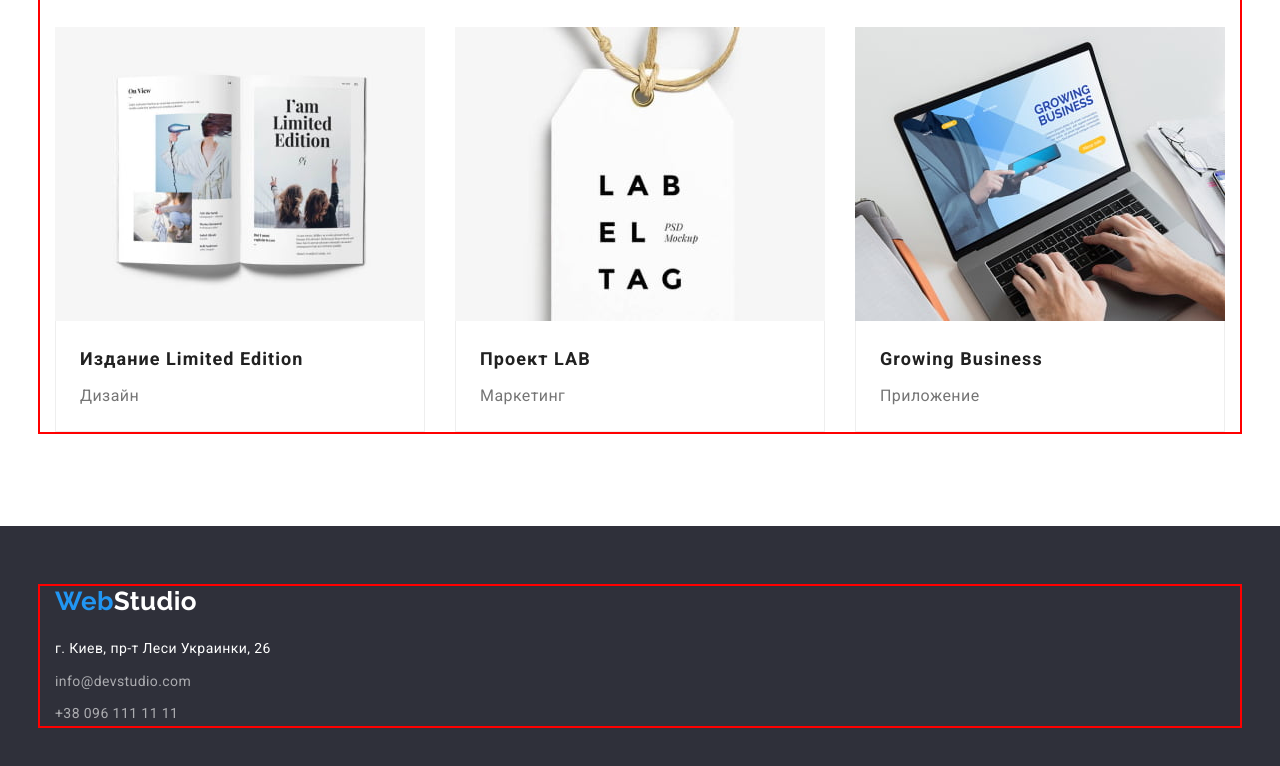
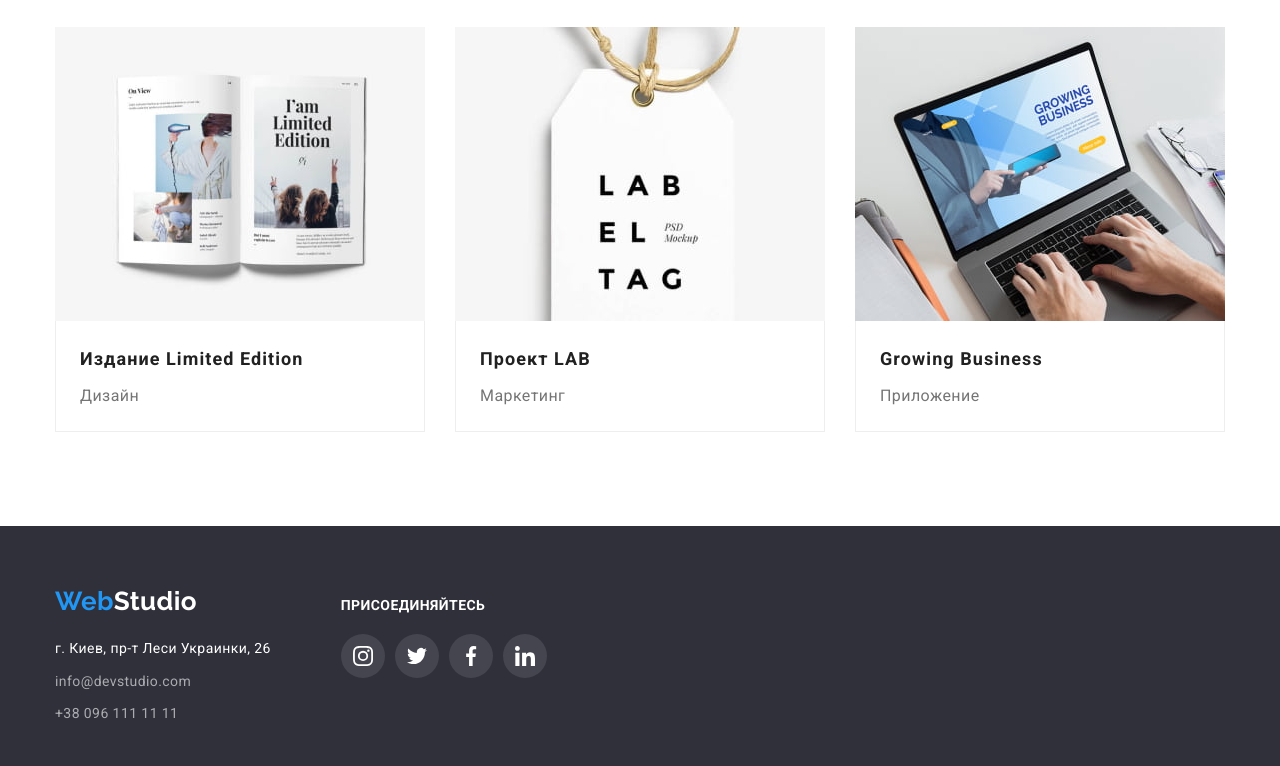
Before and after one commit to skynet3737/goit-markup-hw-04, a plain HTML site: page portfolio.html in a window 1280 px wide. Shown: the part 1106-1872 px from the top of the page. Drawn offline with nearby package versions, Linux system fonts and the light colour scheme.

Commit message:
Homework 4 final

```diff
--- a/css/styles.css
+++ b/css/styles.css
@@ -24,7 +24,6 @@ body {
   width: 1200px;
   margin: 0 auto;
   padding: 0 15px;
-  outline: 2px solid red;
 }
 
 h1,
@@ -535,6 +534,13 @@ margin-bottom: 20px;
   margin-left: 8px;
 }
 
+.portfolio .element-list:hover,
+.portfolio .element-list:focus {
+  box-shadow: 0px 1px 1px rgba(0, 0, 0, 0.12),
+  0px 4px 4px rgba(0, 0, 0, 0.06),
+  1px 4px 6px rgba(0, 0, 0, 0.16);
+}
+
 .portfolio-link {
   width: 370px;
   padding-top: 20px;
--- a/portfolio.html
+++ b/portfolio.html
@@ -182,19 +182,62 @@
     <!-- Подвал портфолио -->
     <footer class="footer-contacts">
       <div class="container">
-        <a class="footer-bottom" href="./index.html"
+        <div class="footer-info">
+          <div class="footer-one">
+            <a class="footer-bottom" href="/"
               ><span class="logo-web">Web</span><span class="logo-footer">Studio</span></a
             >
             <address>
               <ul class="footer-address">
                 <li><a class="address footer-link" href="/">г. Киев, пр-т Леси Украинки, 26</a></li>
                 <li>
-              <a class="link footer-link" href="mailto:info@devstudio.com">info@devstudio.com</a>
+                  <a class="link footer-link" href="mailto:info@devstudio.com"
+                    >info@devstudio.com</a
+                  >
                 </li>
                 <li><a class="link" href="tel:+380961111111">+38 096 111 11 11</a></li>
               </ul>
             </address>
           </div>
+
+          <div class="footer-block">
+            <h2 class="footer-title">присоединяйтесь</h2>
+            <ul class="footer-list">
+              <li class="footer-item">
+                <a class="footer-social" href="">
+                  <svg class="footer-icon">
+                    <use href="./images/symbol-defs.svg#icon-instagram"></use>
+                  </svg>
+                </a>
+              </li>
+
+              <li class="footer-item">
+                <a class="footer-social" href="">
+                  <svg class="footer-icon">
+                    <use href="./images/symbol-defs.svg#icon-twitter"></use>
+                  </svg>
+                </a>
+              </li>
+
+              <li class="footer-item">
+                <a class="footer-social" href="">
+                  <svg class="footer-icon">
+                    <use href="./images/symbol-defs.svg#icon-facebook"></use>
+                  </svg>
+                </a>
+              </li>
+
+              <li class="footer-item">
+                <a class="footer-social" href="">
+                  <svg class="footer-icon">
+                    <use href="./images/symbol-defs.svg#icon-linkedin"></use>
+                  </svg>
+                </a>
+              </li>
+            </ul>
+          </div>
+        </div>
+      </div>
     </footer>
   </body>
 </html>
```
Lines whose indentation alone changed are shown as unchanged.
